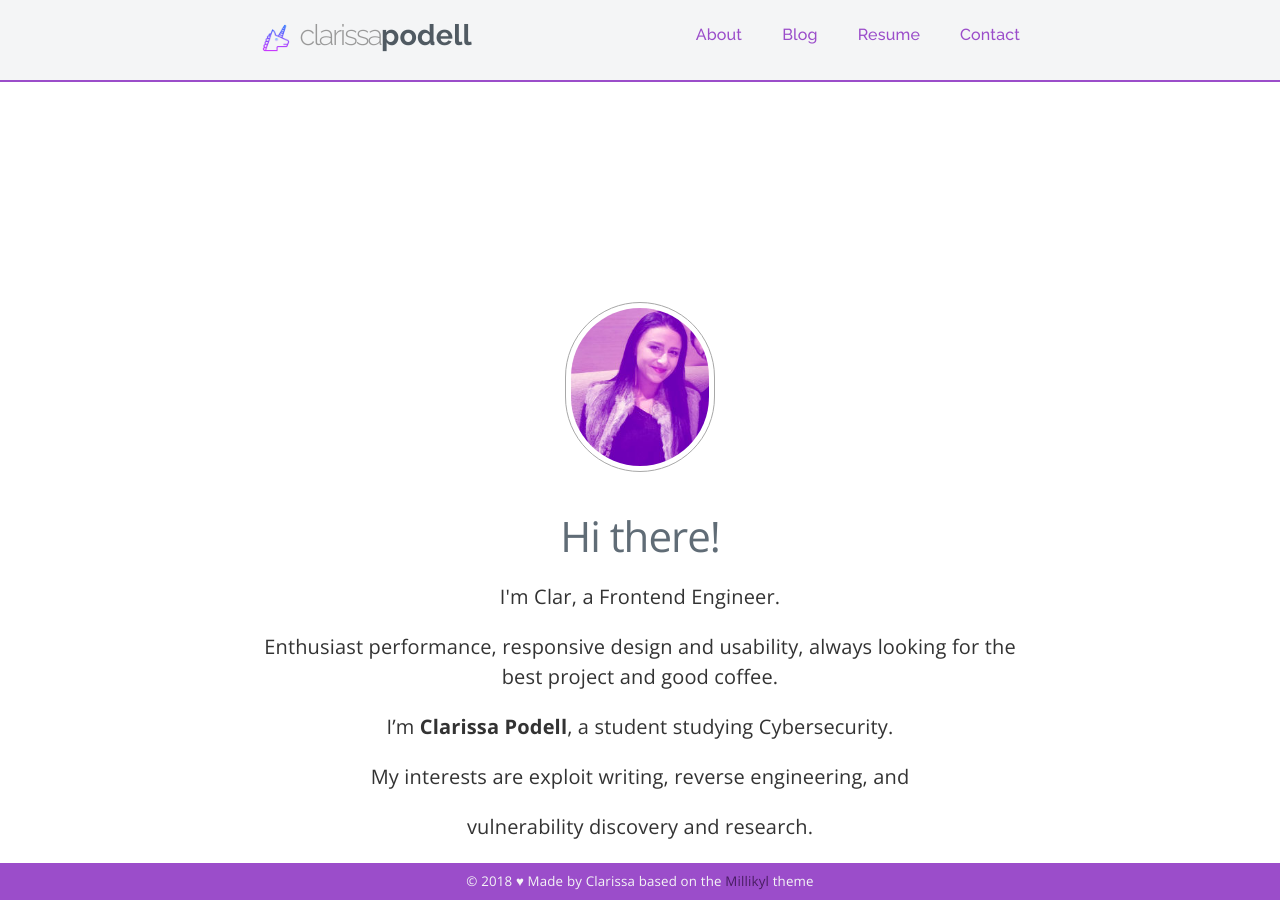
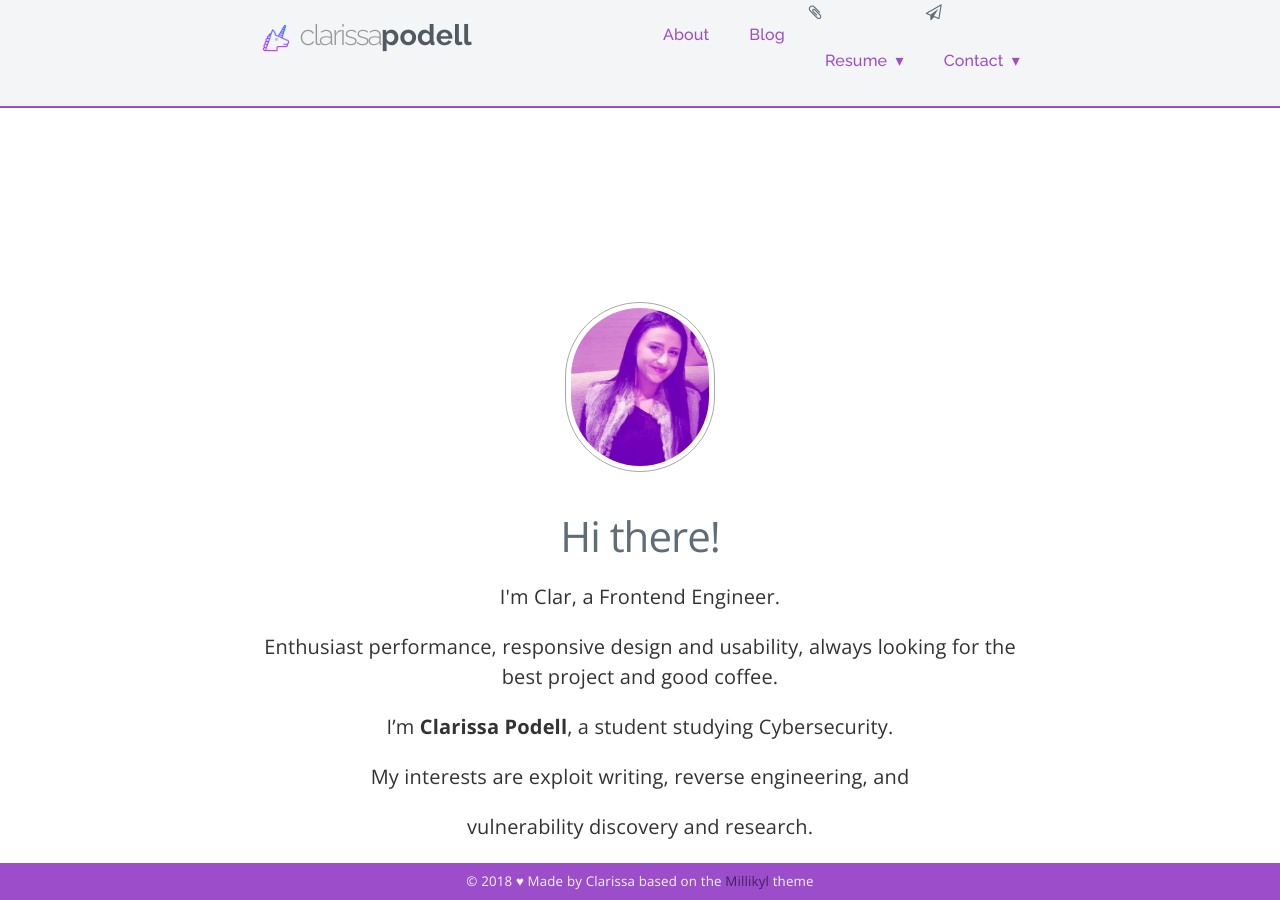
Before and after one commit to c1arissa/c1arissa.github.io, a Jekyll site: the page built from index.md, in a window 1280 px wide and 900 px high. Built offline with Jekyll 4.4.1, drawn with Linux system fonts in a browser that asks for light colours; nearby versions of some CDN libraries.

Commit message:
Update navbar.html

```diff
--- a/_includes/navbar.html
+++ b/_includes/navbar.html
@@ -11,16 +11,16 @@
       <div class="nav-mobile"><a id="nav-toggle" href="#!"><span></span></a></div>
       <ul class="nav-list">
         <li>
-          <a href="about">About</a>
+					<a href="{{ site.baseurl }}/about">About</a>
         </li>
         <li>
-          <a href="blog">Blog</a>
+					<a href="{{ site.baseurl }}/blog">Blog</a>
         </li>
-	<li>
-	  <a href="cv">Resume</a>
+	      <li>
+					<i class="fa fa-paperclip fa-fw"></i><a class="list-group-item" href="{{ site.baseurl }}/cv">Resume</a>
         </li>
         <li>
-          <a href="contact">Contact</a>
+					<i class="fa fa-paper-plane-o fa-fw"></i><a class="list-group-item" href="{{ site.baseurl }}/contact"> Contact</a>
         </li>
       </ul>
     </nav>
```
